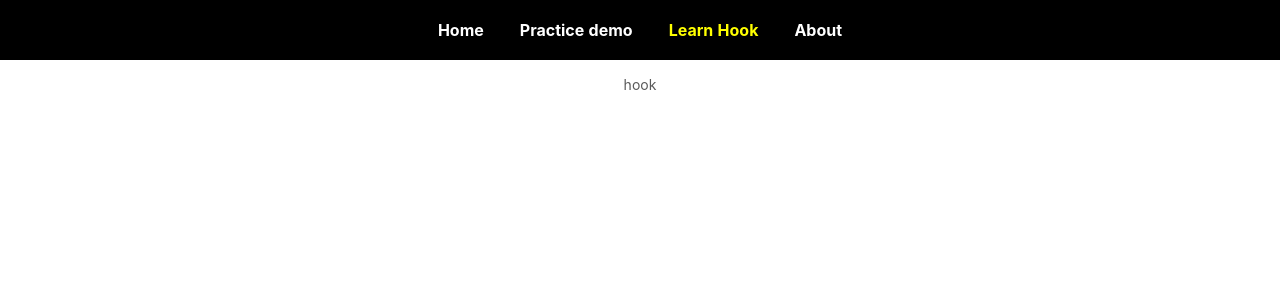
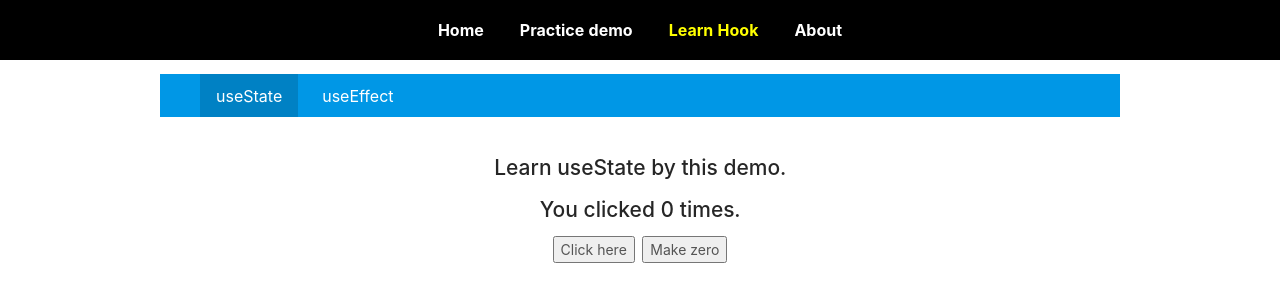
Before and after one commit to lixingyangok/react-with-ts, a React (Create React App) app: page /hook/useState in a window 1280 px wide. Shown: the top 302 px of the page. Built offline with nearby package versions, Linux system fonts and the light colour scheme.

Commit message:
李：学习hook

```diff
--- a/src/assets/style/styled-cpnts.js
+++ b/src/assets/style/styled-cpnts.js
@@ -1,5 +1,25 @@
 import styled from 'styled-components';
 
-export const smallNav = styled.ul`
+export const SmallNav = styled.ul`
+    max-width: 960px;
+    margin: 0 auto 35px;
+    background: #0097e6;
+    display: flex;
+    li{
 
+    }
+    li a{
+        display: block;
+        padding: 0.6em 1em;
+        margin-right: 0.5em;
+        color: white;
+        font-size: 16px;
+        transition: 0.3s;
+        &[class~=active]{
+            background: rgba(0,0,0,0.15);
+        }
+        &:hover{
+            text-shadow: 0px 0px 2px rgba(0,0,0,0.7);
+        }
+    }
 `;
--- /dev/null
+++ b/src/pages/hook/children/useEffect/useEffect.tsx
@@ -0,0 +1,8 @@
+import React from 'react';
+
+export default function(){
+    const [number, setNumber] = React.useState(0);
+    return <div>
+        <h1>You lick222222ed {number} times.</h1>
+    </div>
+}
--- /dev/null
+++ b/src/pages/hook/children/useState/useState.tsx
@@ -0,0 +1,18 @@
+import React from 'react';
+
+export default function(){
+    const [number, setNumber] = React.useState(0);
+    return <div>
+        <h2>Learn useState by this demo.</h2>
+        <h2>You clicked {number} times.</h2>
+        <div>
+            <button onClick={()=>setNumber(number+1)} >
+                Click here
+            </button>
+            &nbsp;&nbsp;
+            <button onClick={()=>setNumber(0)} >
+                Make zero
+            </button>
+        </div>
+    </div>
+}
--- a/src/pages/hook/hook.tsx
+++ b/src/pages/hook/hook.tsx
@@ -1,13 +1,42 @@
-import React from 'react';
+import React, {Suspense} from 'react';
+import {SmallNav} from 'assets/style/styled-cpnts.js';
+import { NavLink, Switch, Route, Redirect  } from 'react-router-dom';
+// , Switch, Route, Redirect
+
 // import React, { Suspense } from 'react';
-// import { NavLink, Switch, Route, Redirect } from 'react-router-dom';
-
-export const navData = [
-
-];
+interface oneLink {
+    to: string,
+    name: string,
+    component: object,
+}
+export const navData:Array<oneLink> = [{
+    to: '/hook/useState',
+    name: 'useState',
+    component: React.lazy(()=>import('pages/hook/children/useState/useState')),
+},{
+    to: '/hook/useEffect',
+    name: 'useEffect',
+    component: React.lazy(()=>import('pages/hook/children/useEffect/useEffect')),
+},];
 
 export default function(){
     return <div>
-        hook
+        <SmallNav>
+            {navData.map((cur:oneLink, idx:number)=>{
+                return <li key={idx}>
+                    <NavLink to={cur.to}> {cur.name} </NavLink>
+                </li>
+            })}
+        </SmallNav>
+        {/*  */}
+        {/*  */}
+        <Suspense fallback={<div>Loading...</div>}>
+            <Switch>
+                <Redirect exact from="/hook" to="/hook/useState" />
+                {navData.map((cur:{to:string, name:string, component:any}, idx:number)=>{
+                    return <Route path={cur.to} component={cur.component} key={idx} />;
+                })}
+            </Switch>
+        </Suspense>
     </div>
 }
```
